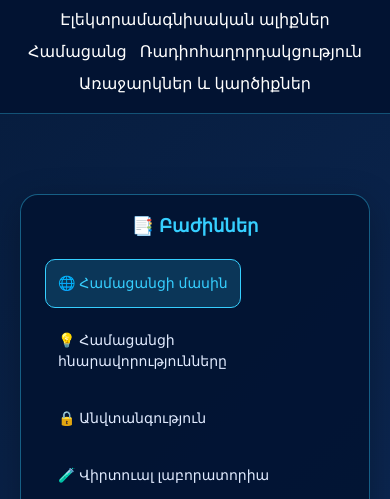
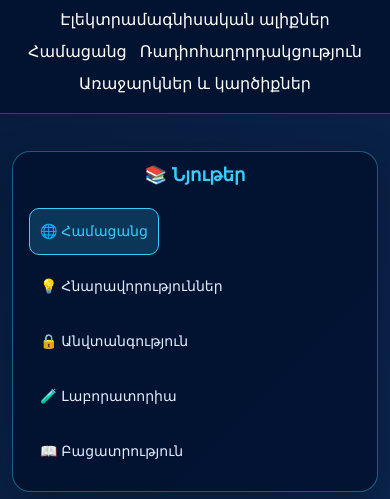
Before and after one commit to hamletnersisyan8-crypto/heelllooo, a plain HTML site: page internet.html in a window 390 px wide. Shown: the part 83-582 px from the top of the page. Drawn offline with Linux system fonts and the light colour scheme.

Commit message:
Update internet.html

```diff
--- a/internet.html
+++ b/internet.html
@@ -15,7 +15,7 @@
 
 html {
     scroll-behavior: smooth;
-    scroll-padding-top: 100px;
+    scroll-padding-top: 110px;
 }
 
 body {
@@ -24,6 +24,8 @@ body {
     background: linear-gradient(135deg,#061b3b,#102f61,#075b9e);
     min-height: 100vh;
 }
+
+/* Վերևի մենյու */
 
 nav {
     position: sticky;
@@ -62,17 +64,17 @@ nav a:hover {
     color: #36cfff;
 }
 
+/* Հիմնական կառուցվածք */
+
 .container {
-    max-width: 1100px;
-    margin: 60px auto;
+    max-width: 1450px;
+    margin: 50px auto;
     padding: 20px;
 }
 
-/* Հիմնական դասավորություն */
-
 .main-layout {
     display: grid;
-    grid-template-columns: 1fr 240px;
+    grid-template-columns: 220px minmax(0, 1fr) 220px;
     gap: 25px;
     align-items: start;
 }
@@ -125,6 +127,58 @@ p {
     margin: 15px 0;
 }
 
+/* Ձախ և աջ մենյուներ */
+
+.left-menu,
+.side-menu {
+    position: sticky;
+    top: 115px;
+    background: rgba(3,20,50,.95);
+    border: 1px solid #36cfff66;
+    border-radius: 18px;
+    padding: 18px;
+    box-shadow: 0 10px 35px #0004;
+}
+
+.left-menu h3,
+.side-menu h3 {
+    color: #36cfff;
+    font-size: 18px;
+    margin-bottom: 18px;
+    text-align: center;
+}
+
+.left-menu a,
+.side-menu a {
+    display: block;
+    color: #e1ebff;
+    text-decoration: none;
+    padding: 12px 10px;
+    margin-bottom: 9px;
+    border-radius: 10px;
+    border: 1px solid transparent;
+    transition: .3s;
+    font-size: 14px;
+    line-height: 1.5;
+}
+
+.left-menu a:hover,
+.side-menu a:hover {
+    background: rgba(54,207,255,.15);
+    border-color: #36cfff;
+    color: #36cfff;
+    transform: translateX(3px);
+}
+
+.left-menu a.active,
+.side-menu a.active {
+    background: rgba(54,207,255,.18);
+    border-color: #36cfff;
+    color: #36cfff;
+}
+
+/* Լաբորատորիայի և տեսանյութի կոճակներ */
+
 .video {
     display: block;
     width: fit-content;
@@ -143,68 +197,7 @@ p {
     transform: translateY(-3px);
 }
 
-/* Աջ կողմի մենյու */
-
-.side-menu {
-    position: sticky;
-    top: 115px;
-    background: rgba(3,20,50,.92);
-    border: 1px solid #36cfff66;
-    border-radius: 18px;
-    padding: 20px;
-    box-shadow: 0 10px 35px #0004;
-}
-
-.side-menu h3 {
-    color: #36cfff;
-    font-size: 18px;
-    margin-bottom: 18px;
-    text-align: center;
-}
-
-.side-menu a {
-    display: block;
-    color: #e1ebff;
-    text-decoration: none;
-    padding: 13px 12px;
-    margin-bottom: 10px;
-    border-radius: 10px;
-    border: 1px solid transparent;
-    transition: .3s;
-    font-size: 14px;
-    line-height: 1.5;
-}
-
-.side-menu a:hover {
-    background: rgba(54,207,255,.15);
-    border-color: #36cfff;
-    color: #36cfff;
-    transform: translateX(-4px);
-}
-
-.side-menu a.active {
-    background: rgba(54,207,255,.18);
-    border-color: #36cfff;
-    color: #36cfff;
-}
-
-/* Հեռախոսների համար */
-
-@media(max-width:800px) {
-    .main-layout {
-        grid-template-columns: 1fr;
-    }
-
-    .side-menu {
-        position: static;
-        order: -1;
-    }
-
-    .side-menu a {
-        display: inline-block;
-        margin: 4px;
-    }
-}
+/* Ստորին հատված */
 
 footer {
     text-align: center;
@@ -213,7 +206,44 @@ footer {
     color: #c8ddff;
 }
 
-@media(max-width:650px) {
+/* Պլանշետների համար */
+
+@media(max-width:1050px) {
+    .main-layout {
+        grid-template-columns: 180px minmax(0, 1fr) 180px;
+        gap: 12px;
+    }
+
+    .left-menu,
+    .side-menu {
+        padding: 12px;
+    }
+}
+
+/* Հեռախոսների համար */
+
+@media(max-width:750px) {
+
+    .container {
+        margin: 25px auto;
+        padding: 12px;
+    }
+
+    .main-layout {
+        grid-template-columns: 1fr;
+    }
+
+    .left-menu,
+    .side-menu {
+        position: static;
+    }
+
+    .left-menu a,
+    .side-menu a {
+        display: inline-block;
+        margin: 4px;
+    }
+
     nav {
         justify-content: center;
     }
@@ -232,8 +262,11 @@ footer {
 
 <body>
 
+<!-- ՎԵՐԵՎԻ ՄԵՆՅՈՒ -->
+
 <nav>
     <div class="logo">📡 Նախագծային</div>
+
     <ul>
         <li><a href="index.html">Գլխավոր</a></li>
         <li><a href="waves.html">Էլեկտրամագնիսական ալիքներ</a></li>
@@ -243,13 +276,33 @@ footer {
     </ul>
 </nav>
 
+
 <div class="container">
 
 <div class="main-layout">
 
-<!-- ՀԻՄՆԱԿԱՆ ԲՈՎԱՆԴԱԿՈՒԹՅՈՒՆ -->
+    <!-- ՁԱԽ ՄԵՆՅՈՒ -->
 
-<div class="main-content">
+    <aside class="left-menu">
+
+        <h3>📚 Նյութեր</h3>
+
+        <a href="#information">🌐 Համացանց</a>
+
+        <a href="#possibilities">💡 Հնարավորություններ</a>
+
+        <a href="#security">🔒 Անվտանգություն</a>
+
+        <a href="#laboratory">🧪 Լաբորատորիա</a>
+
+        <a href="#explanation">📖 Բացատրություն</a>
+
+    </aside>
+
+
+    <!-- ԿԵՆՏՐՈՆԱԿԱՆ ՏԵՂԵԿԱՏՎՈՒԹՅՈՒՆ -->
+
+    <main class="main-content">
 
         <h1>Համացանց</h1>
 
@@ -259,7 +312,9 @@ footer {
             սարքեր և մարդկանց ամբողջ աշխարհում։
         </p>
 
+
         <section class="content" id="information">
+
             <h2>Ի՞նչ է համացանցը</h2>
 
             <p>
@@ -270,14 +325,20 @@ footer {
                 նկարներ և տեսանյութեր։
             </p>
 
-        <img src="https://images.unsplash.com/photo-1451187580459-43490279c0fa?auto=format&fit=crop&w=1200&q=85"
+            <img
+                src="https://images.unsplash.com/photo-1451187580459-43490279c0fa?auto=format&fit=crop&w=1200&q=85"
                 alt="Համաշխարհային թվային ցանց">
+
         </section>
 
+
         <section class="content" id="possibilities">
+
             <h2>Համացանցի հնարավորությունները</h2>
 
-        <p>Համացանցի միջոցով կարելի է՝</p>
+            <p>
+                Համացանցի միջոցով կարելի է՝
+            </p>
 
             <p>
                 • Սովորել առցանց<br>
@@ -286,9 +347,12 @@ footer {
                 • Աշխատել հեռավար<br>
                 • Հաղորդակցվել աշխարհի տարբեր երկրներում գտնվող մարդկանց հետ
             </p>
+
         </section>
 
+
         <section class="content" id="security">
+
             <h2>Անվտանգությունը համացանցում</h2>
 
             <p>
@@ -298,23 +362,28 @@ footer {
                 չտարածել անձնական տեղեկություններ և
                 զգուշանալ անհայտ հղումներից։
             </p>
+
         </section>
 
+
         <section class="content" id="laboratory">
+
             <h2>Վիրտուալ լաբորատորիա</h2>
 
             <p>
-            Գործարկեք տվյալների փոխանցման փորձը և
-            ուսումնասիրեք, թե ինչպես են փաթեթները
-            շարժվում սարքերի ու սերվերի միջև։
+                Գործարկեք տվյալների փոխանցման փորձը և ուսումնասիրեք,
+                թե ինչպես են փաթեթները շարժվում սարքերի ու սերվերի միջև։
             </p>
 
             <a class="video" href="internet-lab.html">
                 🧪 Բացել համացանցի լաբորատորիան
             </a>
+
         </section>
 
+
         <section class="content" id="explanation">
+
             <h2>Տեսանյութ և բացատրություն</h2>
 
             <p>
@@ -326,56 +395,53 @@ footer {
                href="https://www.youtube.com/watch?v=wQ52H-BlnXg"
                target="_blank"
                rel="noopener noreferrer">
+
                 🌐 Դիտել տեսանյութը
+
             </a>
+
         </section>
 
-</div>
+    </main>
 
-<!-- ԱՋ ԿՈՂՄԻ ՆԱՎԻԳԱՑԻՈՆ ՄԵՆՅՈՒ -->
+
+    <!-- ԱՋ ՄԵՆՅՈՒ -->
 
     <aside class="side-menu">
 
         <h3>📑 Բաժիններ</h3>
 
-    <a href="#information" class="active">
-        🌐 Համացանցի մասին
-    </a>
+        <a href="#information">🌐 Համացանցի մասին</a>
 
-    <a href="#possibilities">
-        💡 Համացանցի հնարավորությունները
-    </a>
+        <a href="#possibilities">💡 Հնարավորությունները</a>
 
-    <a href="#security">
-        🔒 Անվտանգություն
-    </a>
+        <a href="#security">🔒 Անվտանգություն</a>
 
-    <a href="#laboratory">
-        🧪 Վիրտուալ լաբորատորիա
-    </a>
+        <a href="#laboratory">🧪 Վիրտուալ լաբորատորիա</a>
 
-    <a href="#explanation">
-        📖 Բացատրություն և տեսանյութ
-    </a>
+        <a href="#explanation">📖 Բացատրություն և տեսանյութ</a>
 
     </aside>
 
 </div>
 </div>
 
+
 <footer>
     © 2026 | Նախագծային կայք
 </footer>
 
-<!-- Մենյուի ակտիվ բաժնի ավտոմատ նշում -->
+
+<!-- ԱԿՏԻՎ ԲԱԺՆԻ ԱՎՏՈՄԱՏ ՆՇՈՒՄ -->
 
 <script>
+
 const sections = document.querySelectorAll(
     '.main-content .content'
 );
 
 const menuLinks = document.querySelectorAll(
-    '.side-menu a'
+    '.left-menu a, .side-menu a'
 );
 
 const observer = new IntersectionObserver((entries) => {
@@ -388,13 +454,14 @@ const observer = new IntersectionObserver((entries) => {
                 link.classList.remove('active');
             });
 
-            const activeLink = document.querySelector(
-                '.side-menu a[href="#' + entry.target.id + '"]'
+            const activeLinks = document.querySelectorAll(
+                'a[href="#' + entry.target.id + '"]'
             );
 
-            if (activeLink) {
-                activeLink.classList.add('active');
-            }
+            activeLinks.forEach(link => {
+                link.classList.add('active');
+            });
+
         }
 
     });
@@ -406,6 +473,7 @@ const observer = new IntersectionObserver((entries) => {
 sections.forEach(section => {
     observer.observe(section);
 });
+
 </script>
 
 </body>
```
Lines whose indentation alone changed are shown as unchanged.
